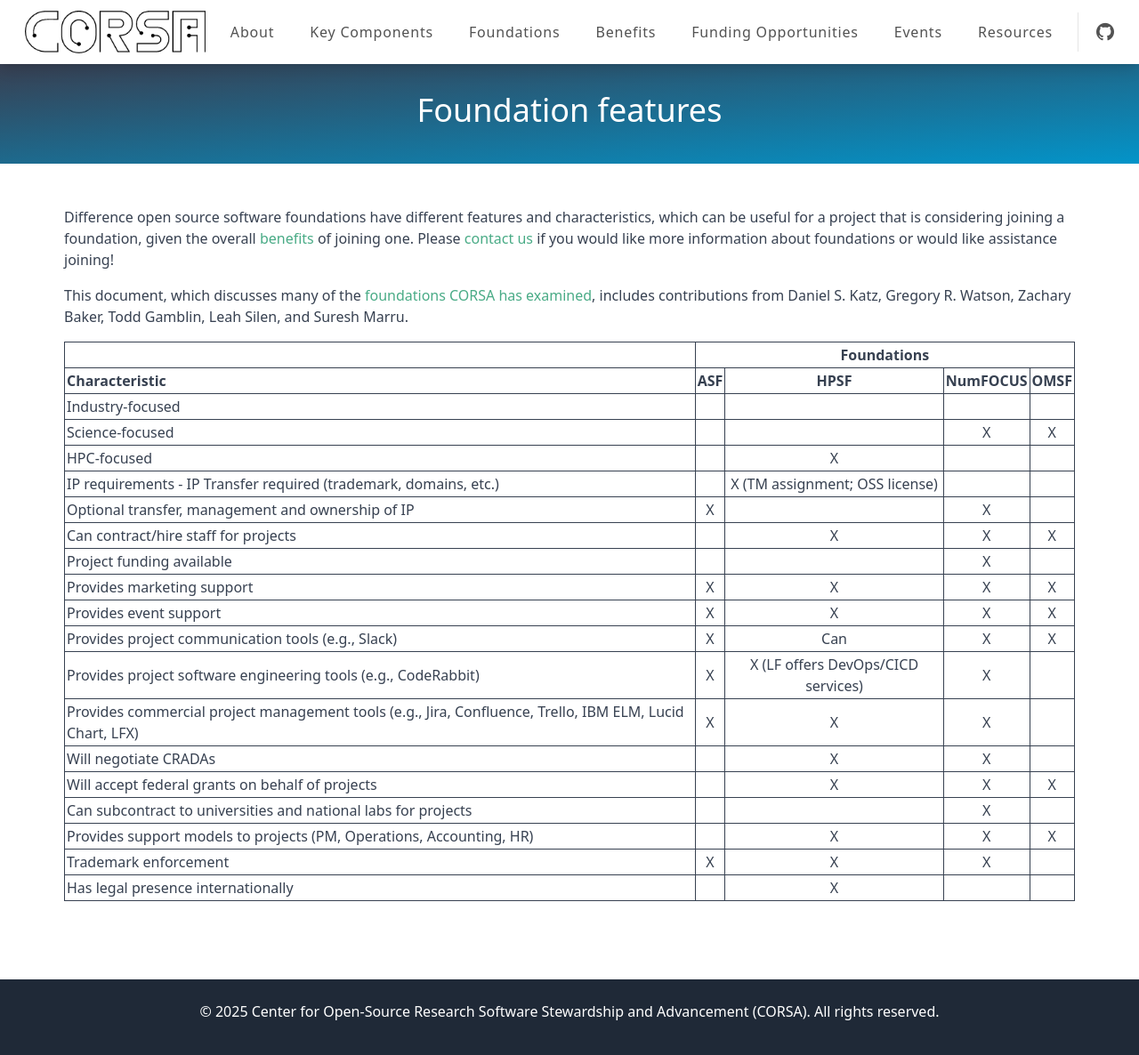
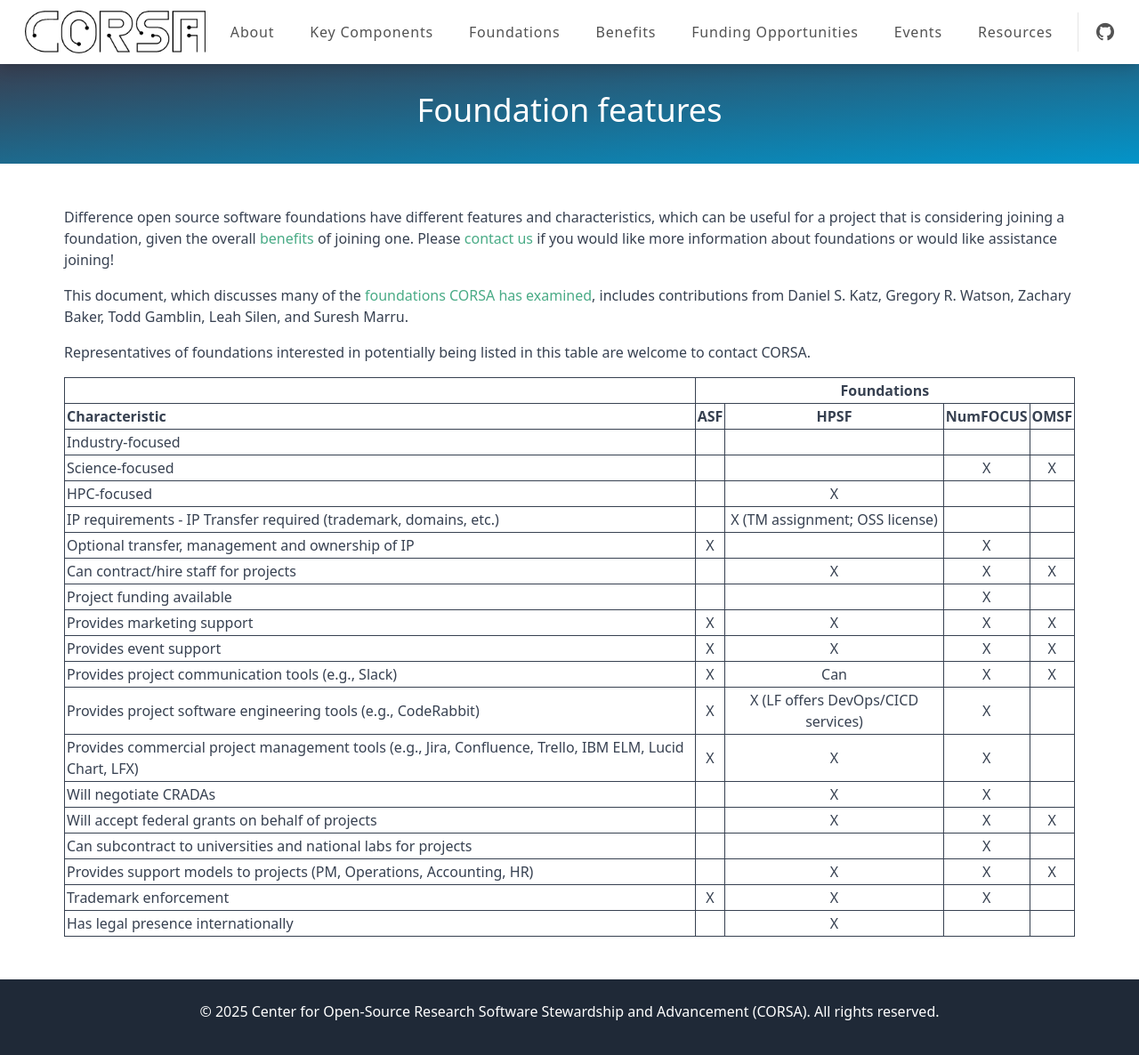
Before and after one commit to corsa-center/corsa-center.github.io, a Jekyll site: the page built from docs/foundations/features.md, in a window 1280 px wide and 1189 px high. Shown: the top 1186 px of the window at 89% size. Built offline with Jekyll 4.4.1, drawn with Linux system fonts in a browser that asks for light colours; nearby versions of some CDN libraries.

Commit message:
Update features.md

```diff
--- a/docs/foundations/features.md
+++ b/docs/foundations/features.md
@@ -8,6 +8,8 @@
 Please [contact us](mailto:watsongr@ornl.gov) if you would like more information about foundations or would like assistance joining!
 
 This document, which discusses many of the [foundations CORSA has examined](https://corsa.center/#foundations), includes contributions from Daniel S. Katz, Gregory R. Watson, Zachary Baker, Todd Gamblin, Leah Silen, and Suresh Marru.
+
+Representatives of foundations interested in potentially being listed in this table are welcome to contact CORSA.
 
 <table style="border: 1px solid;  padding: 2px;">
   <tr>
```
